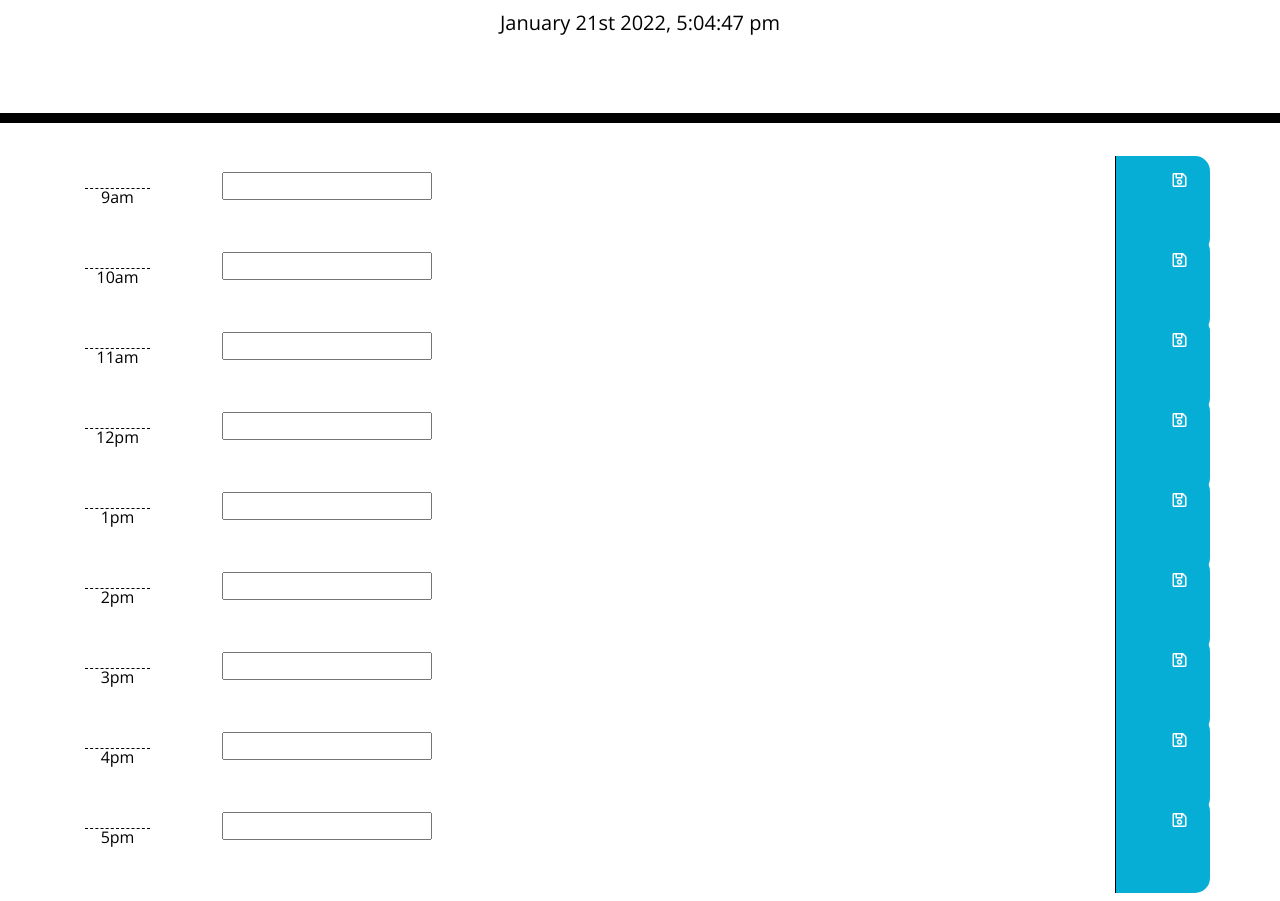
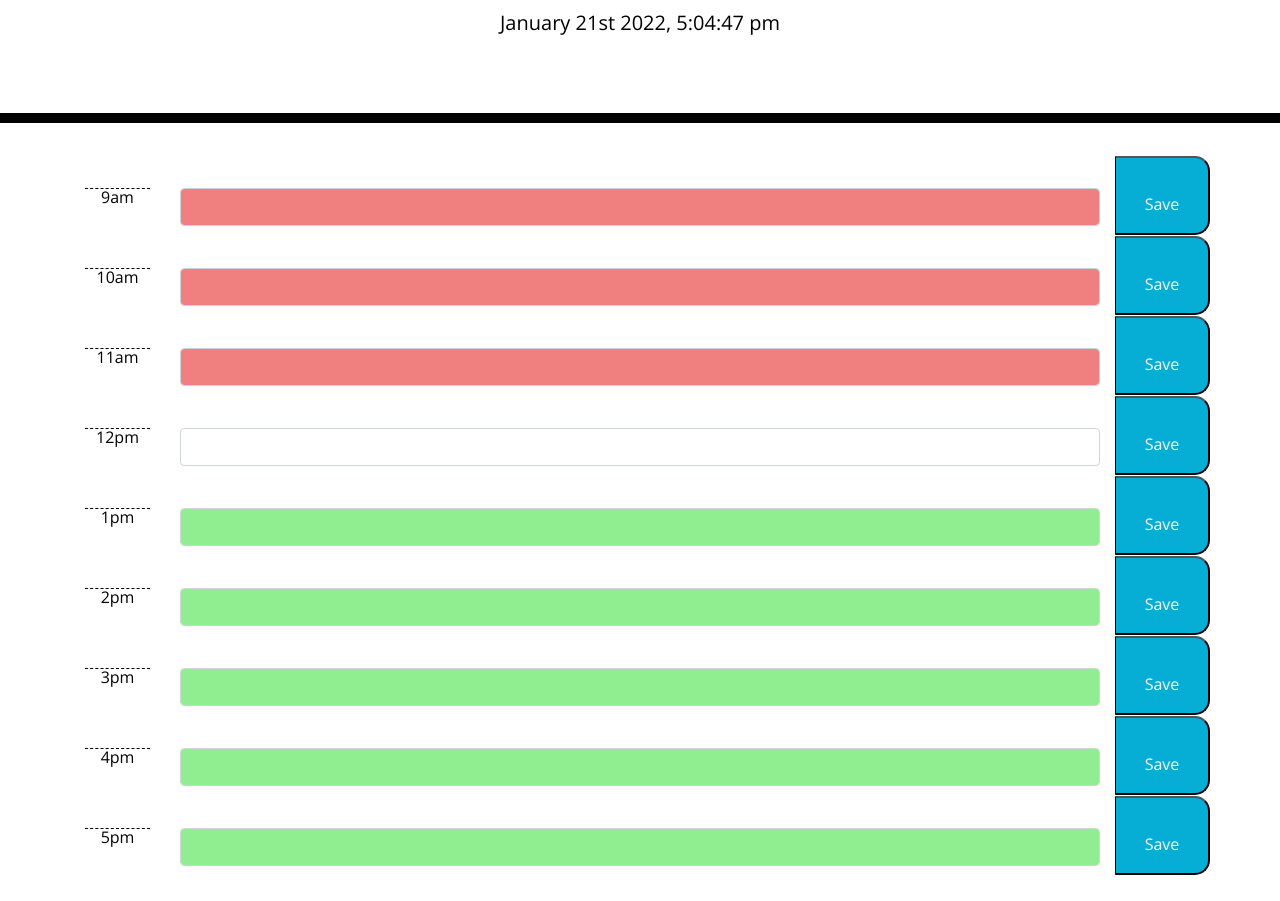
Before and after one commit to baumerr/work-scheduler, a plain HTML site: page Develop/index.html in a window 1280 px wide. Shown: the part 181-1082 px from the top of the page. Drawn offline with nearby package versions, Linux system fonts and the light colour scheme.

Commit message:
completed

```diff
--- a/Develop/index.html
+++ b/Develop/index.html
@@ -28,115 +28,152 @@
       <p class="lead">A simple calendar app for scheduling your work day</p>
       <p id="currentDay" class="lead"></p>
     </header>
+
     <div class="container">
       <!-- Timeblocks go here -->
+      <form type="submit" id="nine">
         <div class="row" id="row">
           <div class="col-1 time-block">
             <p class="hour">9am</p>
           </div>
-        <div class="col-10">
-          <input>
-        </div>
-        <div class="col-1 saveBtn">
-          <i class="far fa-save"></i>
+          <div class="col-10 description">
+            <div class="input-group ">
+              <input type="text" class="form-control" id="0">
             </div>
           </div>
+          <button class="col-1 saveBtn">
+            Save
+          </button>
+        </div>
+      </form>
 
+      <form type="submit" id="ten">
         <div class="row" id="row">
           <div class="col-1 time-block">
             <p class="hour">10am</p>
           </div>
-        <div class="col-10">
-          <input>
-        </div>
-        <div class="col-1 saveBtn">
-          <i class="far fa-save"></i>
+          <div class="col-10 description">
+            <div class="input-group ">
+              <input type="text" class="form-control" id="1">
             </div>
           </div>
+          <button class="col-1 saveBtn">
+              Save
+          </button>
+        </div>
+      </form>
 
+      <form type="submit" id="eleven">
         <div class="row" id="row">
           <div class="col-1 time-block">
             <p class="hour">11am</p>
           </div>
-        <div class="col-10">
-          <input>
-        </div>
-        <div class="col-1 saveBtn">
-          <i class="far fa-save"></i>
+          <div class="col-10 description">
+            <div class="input-group ">
+              <input type="text" class="form-control" id="2">
             </div>
           </div>
+          <button class="col-1 saveBtn">
+              Save
+          </button>
+        </div>
+      </form>
 
+      <form type="submit" id="twelve">
         <div class="row" id="row">
           <div class="col-1 time-block">
             <p class="hour">12pm</p>
           </div>
-        <div class="col-10">
-          <input>
-        </div>
-        <div class="col-1 saveBtn">
-          <i class="far fa-save"></i>
+          <div class="col-10 description">
+            <div class="input-group ">
+              <input type="text" class="form-control" id="3">
             </div>
           </div>
+          <button class="col-1 saveBtn">
+              Save
+          </button>
+        </div>
+      </form>
 
+      <form type="submit" id="one">
         <div class="row" id="row">
           <div class="col-1 time-block">
             <p class="hour">1pm</p>
           </div>
-        <div class="col-10">
-          <input>
-        </div>
-        <div class="col-1 saveBtn">
-          <i class="far fa-save"></i>
+          <div class="col-10 description">
+            <div class="input-group ">
+              <input type="text" class="form-control" id="4">
             </div>
           </div>
+          <button class="col-1 saveBtn">
+              Save
+          </button>
+        </div>
+      </form>
 
+      <form type="submit" id="two">
         <div class="row" id="row">
           <div class="col-1 time-block">
             <p class="hour">2pm</p>
           </div>
-        <div class="col-10">
-          <input>
-        </div>
-        <div class="col-1 saveBtn">
-          <i class="far fa-save"></i>
+          <div class="col-10 description">
+            <div class="input-group ">
+              <input type="text" class="form-control" id="5">
             </div>
           </div>
+          <button class="col-1 saveBtn">
+              Save
+          </button>
+        </div>
+      </form>
 
+      <form type="submit" id="three">
         <div class="row" id="row">
           <div class="col-1 time-block">
             <p class="hour">3pm</p>
           </div>
-        <div class="col-10">
-          <input>
-        </div>
-        <div class="col-1 saveBtn">
-          <i class="far fa-save"></i>
+          <div class="col-10 description">
+            <div class="input-group ">
+              <input type="text" class="form-control" id="6">
             </div>
           </div>
+          <button class="col-1 saveBtn">
+              Save
+          </button>
+        </div>
+      </form>
 
+      <form type="submit" id="four">
         <div class="row" id="row">
           <div class="col-1 time-block">
             <p class="hour">4pm</p>
           </div>
-        <div class="col-10">
-          <input>
-        </div>
-        <div class="col-1 saveBtn">
-          <i class="far fa-save"></i>
+          <div class="col-10 description">
+            <div class="input-group ">
+              <input type="text" class="form-control" id="7">
             </div>
           </div>
+          <button class="col-1 saveBtn">
+              Save
+          </button>
+        </div>
+      </form>
 
+      <form type="submit" id="five">
         <div class="row" id="row">
           <div class="col-1 time-block">
             <p class="hour">5pm</p>
           </div>
-        <div class="col-10">
-          <input>
-        </div>
-        <div class="col-1 saveBtn">
-          <i class="far fa-save"></i>
+          <div class="col-10 description">
+            <div class="input-group ">
+              <input type="text" class="form-control" id="8">
             </div>
           </div>
+          <button class="col-1 saveBtn">
+              Save
+          </button>
+        </div>
+      </form>
 
 
     <script src="https://code.jquery.com/jquery-3.4.1.min.js"></script>
--- a/Develop/script.js
+++ b/Develop/script.js
@@ -1,3 +1,33 @@
+var tasks = [];
+
+var button = document.querySelector("#nine");
+var nineValue = document.getElementById("0");
+
+var button1 = document.querySelector("#ten");
+var tenValue = document.getElementById("1");
+
+var button2 = document.querySelector("#eleven");
+var elevenValue = document.getElementById("2");
+
+var button3 = document.querySelector("#twelve");
+var twelveValue = document.getElementById("3");
+
+var button4 = document.querySelector("#one");
+var oneValue = document.getElementById("4");
+
+var button5 = document.querySelector("#two");
+var twoValue = document.getElementById("5");
+
+var button6 = document.querySelector("#three");
+var threeValue = document.getElementById("6");
+
+var button7 = document.querySelector("#four");
+var fourValue = document.getElementById("7");
+
+var button8 = document.querySelector("#five");
+var fiveValue = document.getElementById("8");
+
+
 var refreshTime = function () {
     setInterval(function () {
         var currentDate = document.querySelector("#currentDay");
@@ -6,4 +36,119 @@ var refreshTime = function () {
     }, 1000);
 };
 
+var printLocal = function () {
+    var pastTasks = JSON.parse(localStorage.getItem("tasks"));
+    tasks = pastTasks;
+    console.log(tasks);
+
+
+    for (i = 0; i < pastTasks.length; i++) {
+        var holder = document.getElementById([i]);
+        holder.value = tasks[i];
+    }
+};
+
+var saveLocal = function () {
+    localStorage.setItem("tasks", JSON.stringify(tasks));
+
+    printLocal();
+}
+
+
+var saveTasks = function (event) {
+    event.preventDefault();
+    var newTasks = [];
+    console.log('hey');
+    // Not sure why this works but it does
+    if (newTasks != tasks) {
+        newTasks.push(nineValue.value);
+        newTasks.push(tenValue.value);
+        newTasks.push(elevenValue.value);
+        newTasks.push(twelveValue.value);
+        newTasks.push(oneValue.value);
+        newTasks.push(twoValue.value);
+        newTasks.push(threeValue.value);
+        newTasks.push(fourValue.value);
+        newTasks.push(fiveValue.value);
+    }
+
+    tasks = newTasks;
+
+    saveLocal();
+}
+
+function colorCode() {
+    // style='background-color: lightcoral'
+    var d = new Date();
+    var n = d.getUTCHours() - 14;
+
+    if (nineValue.id > n) {
+        nineValue.style = 'background-color: lightgreen;';
+    } else if (nineValue.id < n) {
+        nineValue.style = 'background-color: lightcoral;';
+    }
+
+    if (tenValue.id > n) {
+        tenValue.style = 'background-color: lightgreen;';
+    } else if (nineValue.id < n) {
+        tenValue.style = 'background-color: lightcoral;';
+    }
+
+    if (elevenValue.id > n) {
+        elevenValue.style = 'background-color: lightgreen;';
+    } else if (elevenValue.id < n) {
+        elevenValue.style = 'background-color: lightcoral;';
+    }
+
+    if (twelveValue.id > n) {
+        twelveValue.style = 'background-color: lightgreen;';
+    } else if (twelveValue.id < n) {
+        twelveValue.style = 'background-color: lightcoral;';
+    }
+
+    if (oneValue.id > n) {
+        oneValue.style = 'background-color: lightgreen;';
+    } else if (oneValue.id < n) {
+        oneValue.style = 'background-color: lightcoral;';
+    }
+
+    if (twoValue.id > n) {
+        twoValue.style = 'background-color: lightgreen;';
+    } else if (twoValue.id < n) {
+        twoValue.style = 'background-color: lightcoral;';
+    }
+
+    if (threeValue.id > n) {
+        threeValue.style = 'background-color: lightgreen;';
+    } else if (threeValue.id < n) {
+        threeValue.style = 'background-color: lightcoral;';
+    }
+
+    if (fourValue.id > n) {
+        fourValue.style = 'background-color: lightgreen;';
+    } else if (fourValue.id < n) {
+        fourValue.style = 'background-color: lightcoral;';
+    }
+
+    if (fiveValue.id > n) {
+        fiveValue.style = 'background-color: lightgreen;';
+    } else if (fiveValue.id < n) {
+        fiveValue.style = 'background-color: lightcoral;';
+    }
+}
+
+button.addEventListener("submit", saveTasks);
+button1.addEventListener("submit", saveTasks);
+button2.addEventListener("submit", saveTasks);
+button3.addEventListener("submit", saveTasks);
+button4.addEventListener("submit", saveTasks);
+button5.addEventListener("submit", saveTasks);
+button6.addEventListener("submit", saveTasks);
+button7.addEventListener("submit", saveTasks);
+button8.addEventListener("submit", saveTasks);
+
+colorCode();
+
 refreshTime();
+
+printLocal();
--- a/Develop/style.css
+++ b/Develop/style.css
@@ -63,6 +63,7 @@ textarea{
   border-bottom-right-radius: 15px;
   background-color: #06AED5;
   color: white;
+  height: 100%;
 }
 
 .saveBtn i:hover {
```
Lines whose indentation alone changed are shown as unchanged.
